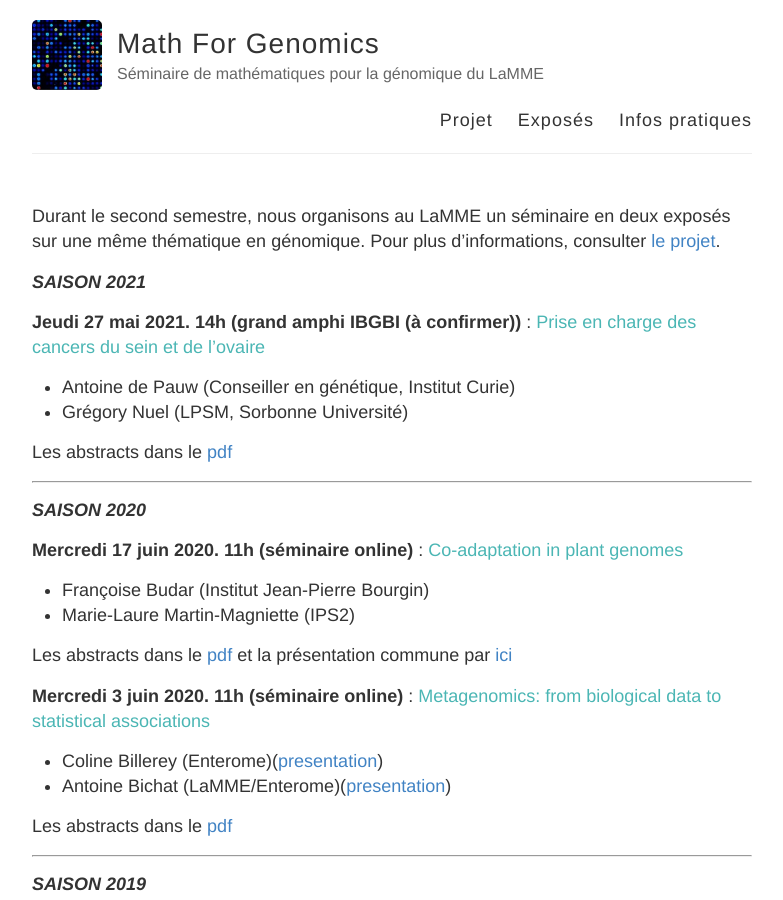
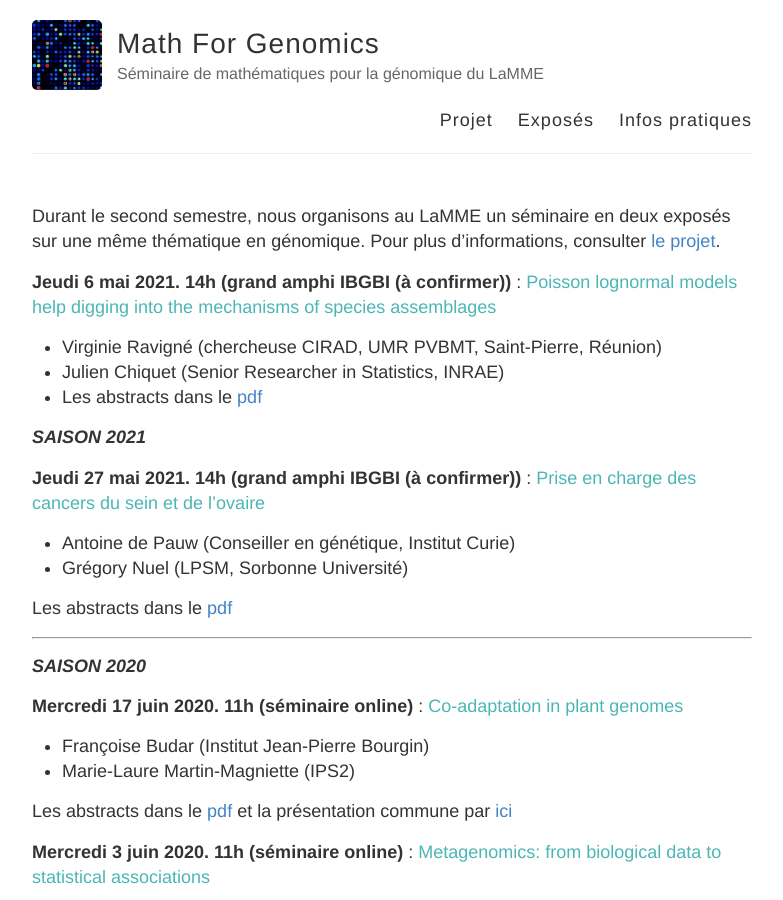
Before and after one commit to MathForGenomics/MathForGenomics.github.io, a Jekyll site: the page built from exposes.md, in a window 1280 px wide and 900 px high. Shown: the whole window, without its empty margins (248-1031 px from the left). Built offline with Jekyll 4.4.1, drawn with Linux system fonts in a browser that asks for light colours.

Commit message:
Update exposes.md

```diff
--- a/exposes.md
+++ b/exposes.md
@@ -6,6 +6,13 @@ permalink: /exposes/
 
 Durant le second semestre, nous organisons au LaMME un séminaire en deux exposés sur une même thématique en génomique. Pour plus d'informations, consulter [le projet](projet.md).
 
+**Jeudi 6 mai 2021. 14h (grand amphi IBGBI (à confirmer))** : <span style="color:rgb(75, 182, 180)">Poisson lognormal models help digging into the mechanisms of
+species assemblages</span>
+- Virginie Ravigné (chercheuse CIRAD, UMR PVBMT, Saint-Pierre, Réunion)
+- Julien Chiquet (Senior Researcher in Statistics, INRAE)
+-
+Les abstracts dans le [pdf](ABSTRACT/6_mai2021.pdf)
+
 
 ***SAISON 2021***
 
@@ -13,7 +20,7 @@ Durant le second semestre, nous organisons au LaMME un séminaire en deux expos
 - Antoine de Pauw (Conseiller en génétique, Institut Curie)
 - Grégory Nuel (LPSM, Sorbonne Université)
 
-Les abstracts dans le [pdf](ABSTRACT/17_mai2021.pdf)
+Les abstracts dans le [pdf](ABSTRACT/27_mai2021.pdf)
 
 
 ***
```
